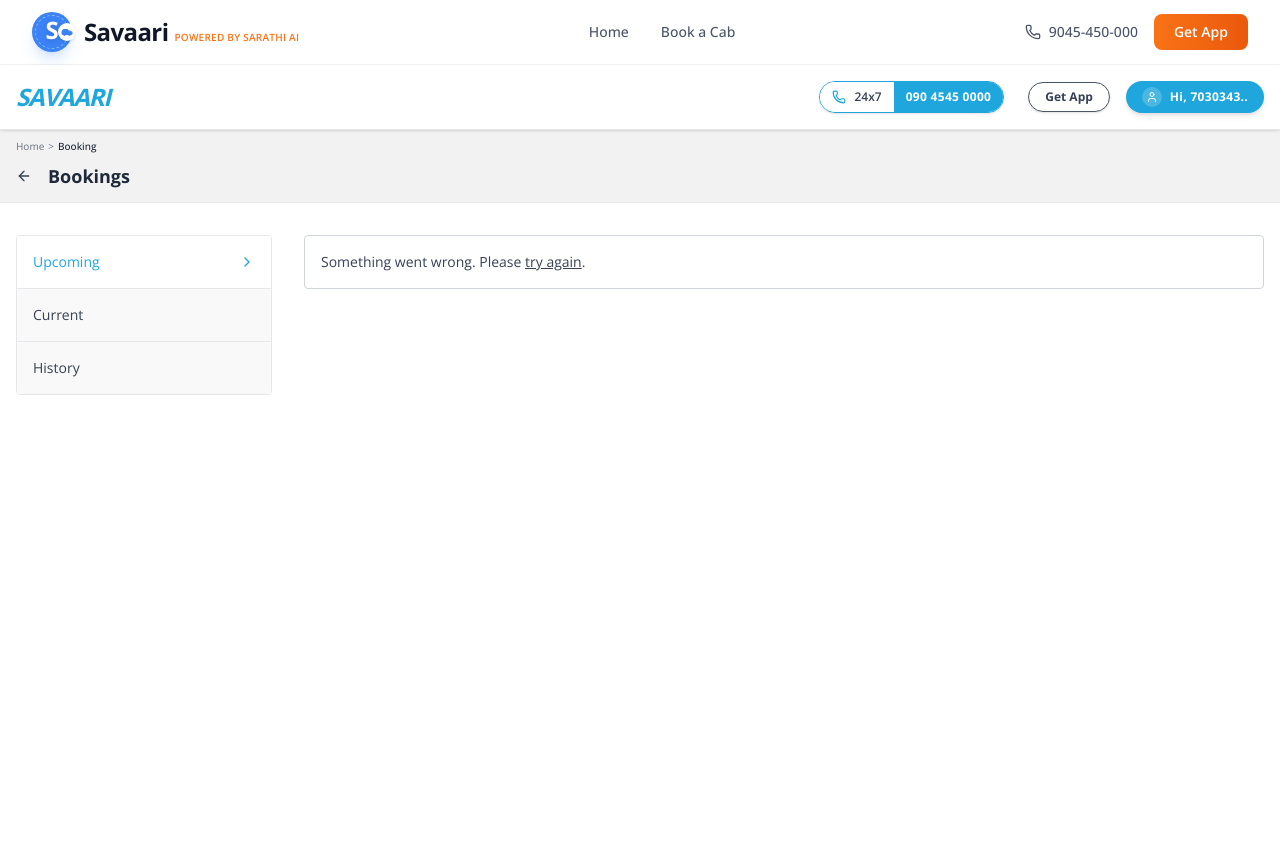
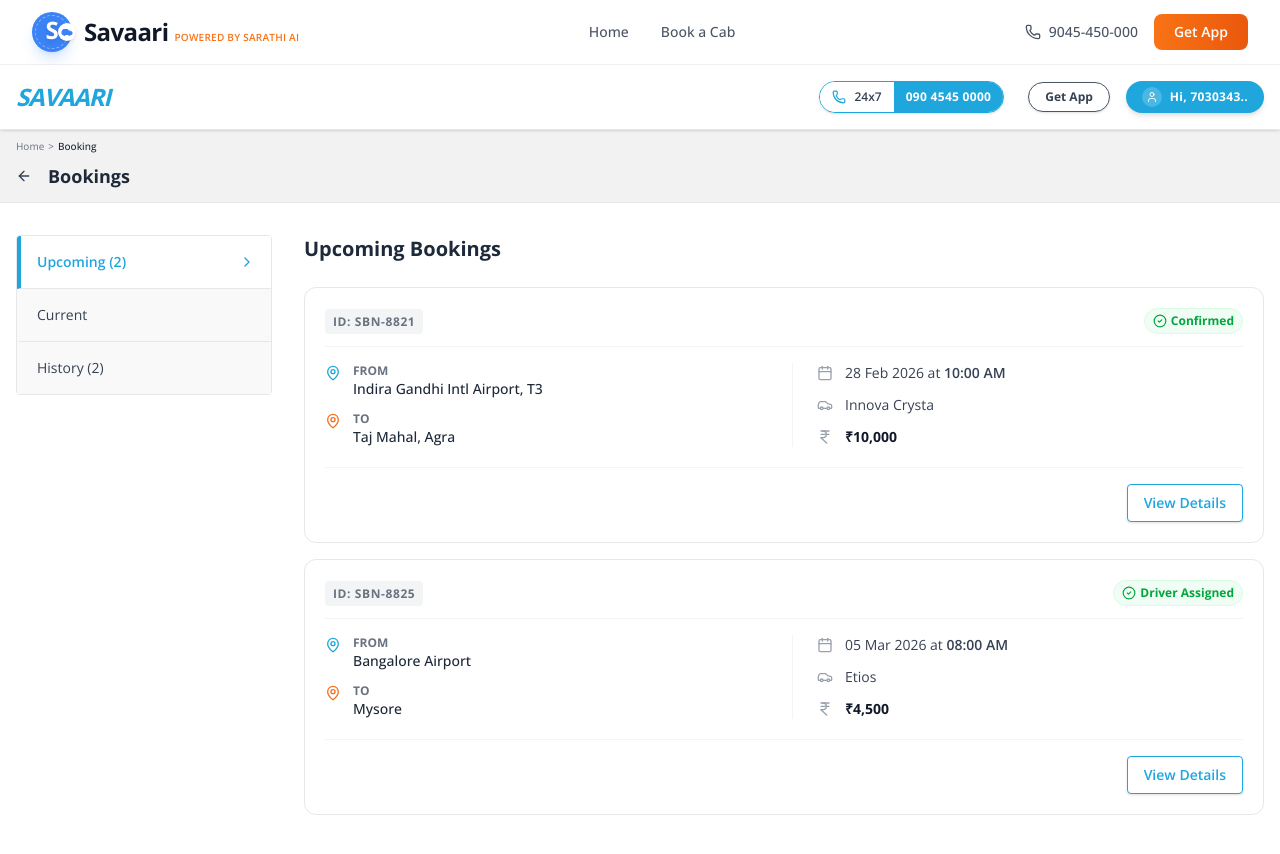
Before and after one commit to pranavchhipa/Savaari_Ai, a Next.js app: page /b2b-demo/bookings in a window 1280 px wide. Shown: the top 854 px of the page. Built offline with nearby package versions, Linux system fonts and the light colour scheme.

Commit message:
feat: added dummy data and tab logic to bookings page

```diff
--- a/src/app/b2b-demo/bookings/page.tsx
+++ b/src/app/b2b-demo/bookings/page.tsx
@@ -1,11 +1,78 @@
 'use client';
 
 import { useRouter } from 'next/navigation';
-import { ChevronRight, ArrowLeft } from 'lucide-react';
+import { ChevronRight, ArrowLeft, Calendar, MapPin, Car, IndianRupee, CheckCircle2 } from 'lucide-react';
 import B2BHeader from '../components/B2BHeader';
+import { useState } from 'react';
 
 export default function BookingsLegacyStyle() {
     const router = useRouter();
+    const [activeTab, setActiveTab] = useState<'upcoming' | 'current' | 'history'>('upcoming');
+
+    // Dummy data
+    const upcomingBookings = [
+        { id: 'SBN-8821', date: '28 Feb 2026', time: '10:00 AM', from: 'Indira Gandhi Intl Airport, T3', to: 'Taj Mahal, Agra', car: 'Innova Crysta', amount: '10,000', status: 'Confirmed' },
+        { id: 'SBN-8825', date: '05 Mar 2026', time: '08:00 AM', from: 'Bangalore Airport', to: 'Mysore', car: 'Etios', amount: '4,500', status: 'Driver Assigned' }
+    ];
+
+    const historyBookings = [
+        { id: 'SBN-8710', date: '15 Jan 2026', time: '09:00 AM', from: 'Mumbai Central', to: 'Pune', car: 'Dzire', amount: '3,200', status: 'Completed' },
+        { id: 'SBN-8650', date: '10 Dec 2025', time: '06:00 AM', from: 'Delhi', to: 'Chandigarh', car: 'Innova', amount: '6,000', status: 'Completed' }
+    ];
+
+    const renderBookingCard = (booking: any) => (
+        <div key={booking.id} className="border border-gray-200 rounded-xl p-5 mb-4 hover:shadow-md transition-shadow bg-white">
+            <div className="flex justify-between items-start mb-4 border-b border-gray-100 pb-3">
+                <div>
+                    <span className="text-xs font-bold text-gray-500 bg-gray-100 px-2 py-1 rounded tracking-wider">ID: {booking.id}</span>
+                </div>
+                <div className="flex items-center gap-1 text-green-600 bg-green-50 px-2 py-1 rounded-full border border-green-100">
+                    <CheckCircle2 className="w-3.5 h-3.5" />
+                    <span className="text-xs font-bold">{booking.status}</span>
+                </div>
+            </div>
+
+            <div className="grid grid-cols-1 md:grid-cols-2 gap-4">
+                <div className="space-y-3">
+                    <div className="flex items-start gap-3">
+                        <MapPin className="w-4 h-4 text-[#1FA6DD] mt-0.5" />
+                        <div>
+                            <p className="text-xs text-gray-500 uppercase font-bold">From</p>
+                            <p className="text-sm font-medium text-gray-800">{booking.from}</p>
+                        </div>
+                    </div>
+                    <div className="flex items-start gap-3">
+                        <MapPin className="w-4 h-4 text-[#F37021] mt-0.5" />
+                        <div>
+                            <p className="text-xs text-gray-500 uppercase font-bold">To</p>
+                            <p className="text-sm font-medium text-gray-800">{booking.to}</p>
+                        </div>
+                    </div>
+                </div>
+
+                <div className="space-y-3 md:border-l md:border-gray-100 md:pl-6">
+                    <div className="flex items-center gap-3">
+                        <Calendar className="w-4 h-4 text-gray-400" />
+                        <span className="text-sm text-gray-700">{booking.date} at <span className="font-semibold">{booking.time}</span></span>
+                    </div>
+                    <div className="flex items-center gap-3">
+                        <Car className="w-4 h-4 text-gray-400" />
+                        <span className="text-sm text-gray-700">{booking.car}</span>
+                    </div>
+                    <div className="flex items-center gap-3">
+                        <IndianRupee className="w-4 h-4 text-gray-400" />
+                        <span className="text-sm font-bold text-gray-900">₹{booking.amount}</span>
+                    </div>
+                </div>
+            </div>
+
+            <div className="mt-5 pt-4 border-t border-gray-100 flex justify-end gap-3">
+                <button className="px-4 py-2 border border-[#1FA6DD] text-[#1FA6DD] bg-white hover:bg-blue-50 text-sm font-semibold rounded transition-colors shadow-sm">
+                    View Details
+                </button>
+            </div>
+        </div>
+    );
 
     return (
         <div className="min-h-screen bg-white flex flex-col font-sans">
@@ -35,24 +102,55 @@
                 {/* Left Sidebar Menu */}
                 <div className="w-64 flex-shrink-0">
                     <div className="border border-gray-200 rounded overflow-hidden">
-                        <div className="bg-white p-4 border-b border-gray-200 flex justify-between items-center text-[#1FA6DD] text-sm cursor-pointer hover:bg-gray-50">
-                            <span>Upcoming</span>
-                            <ChevronRight className="w-4 h-4" />
+                        <div
+                            onClick={() => setActiveTab('upcoming')}
+                            className={`p-4 flex justify-between items-center text-sm cursor-pointer border-b border-gray-200 transition-colors ${activeTab === 'upcoming' ? 'bg-white text-[#1FA6DD] font-semibold border-l-4 border-l-[#1FA6DD]' : 'bg-[#F9F9F9] text-gray-700 hover:bg-white border-l-4 border-l-transparent'}`}
+                        >
+                            <span>Upcoming ({upcomingBookings.length})</span>
+                            {activeTab === 'upcoming' && <ChevronRight className="w-4 h-4" />}
                         </div>
-                        <div className="bg-[#F9F9F9] p-4 text-gray-700 text-sm cursor-pointer border-b border-gray-200 hover:bg-white">
-                            Current
+                        <div
+                            onClick={() => setActiveTab('current')}
+                            className={`p-4 flex justify-between items-center text-sm cursor-pointer border-b border-gray-200 transition-colors ${activeTab === 'current' ? 'bg-white text-[#1FA6DD] font-semibold border-l-4 border-l-[#1FA6DD]' : 'bg-[#F9F9F9] text-gray-700 hover:bg-white border-l-4 border-l-transparent'}`}
+                        >
+                            <span>Current</span>
+                            {activeTab === 'current' && <ChevronRight className="w-4 h-4" />}
                         </div>
-                        <div className="bg-[#F9F9F9] p-4 text-gray-700 text-sm cursor-pointer hover:bg-white">
-                            History
+                        <div
+                            onClick={() => setActiveTab('history')}
+                            className={`p-4 flex justify-between items-center text-sm cursor-pointer transition-colors ${activeTab === 'history' ? 'bg-white text-[#1FA6DD] font-semibold border-l-4 border-l-[#1FA6DD]' : 'bg-[#F9F9F9] text-gray-700 hover:bg-white border-l-4 border-l-transparent'}`}
+                        >
+                            <span>History ({historyBookings.length})</span>
+                            {activeTab === 'history' && <ChevronRight className="w-4 h-4" />}
                         </div>
                     </div>
                 </div>
 
                 {/* Right Content Area */}
                 <div className="flex-1">
-                    <div className="border border-gray-300 p-4 rounded text-sm text-gray-700">
-                        Something went wrong. Please <span className="underline cursor-pointer hover:text-gray-900">try again</span>.
-                    </div>
+                    {activeTab === 'upcoming' && (
+                        <div className="animate-in fade-in duration-300">
+                            <h2 className="text-xl font-bold text-gray-800 mb-6">Upcoming Bookings</h2>
+                            {upcomingBookings.map(renderBookingCard)}
+                        </div>
+                    )}
+
+                    {activeTab === 'current' && (
+                        <div className="animate-in fade-in duration-300">
+                            <h2 className="text-xl font-bold text-gray-800 mb-6">Current active trips</h2>
+                            <div className="border border-gray-200 p-8 rounded-xl text-center bg-gray-50 flex flex-col items-center justify-center">
+                                <Car className="w-12 h-12 text-gray-300 mb-3" />
+                                <p className="text-gray-500 font-medium">No trips are currently in progress.</p>
+                            </div>
+                        </div>
+                    )}
+
+                    {activeTab === 'history' && (
+                        <div className="animate-in fade-in duration-300">
+                            <h2 className="text-xl font-bold text-gray-800 mb-6">Past Bookings</h2>
+                            {historyBookings.map(renderBookingCard)}
+                        </div>
+                    )}
                 </div>
 
             </main>
```
